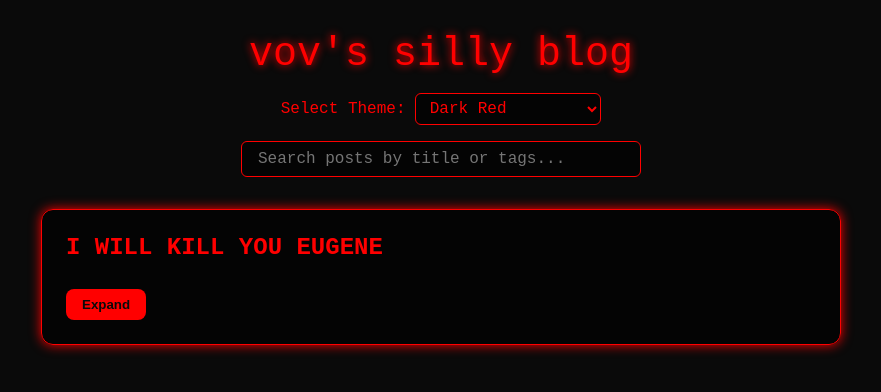
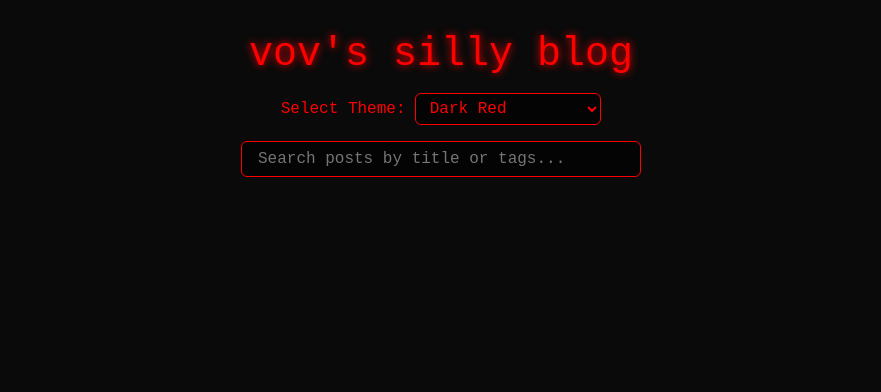
Before and after one commit to vovvy-ops/vov-s-silly-blog, a plain HTML site: page index.html in a window 1280 px wide. Shown: the whole page, without its empty margins (199-1080 px from the left). Drawn offline with Linux system fonts and the light colour scheme.

Commit message:
Update index.html

```diff
--- a/index.html
+++ b/index.html
@@ -191,14 +191,6 @@
 <div class="container" id="posts-container">
   <!-- Paste your exported post HTML here -->
 
-    <div class="post" data-tags="kill eugene glock15 model 2">
-  <h2>I WILL KILL YOU EUGENE</h2>
-  <div class="post-body" style="display:none;">
-    <pre><font face="monospace">what the sigma,eugene</font></pre><ul><li>what the sigma once more,eugene</li></ul><div><font size="6" color="#28f000">WHAT THE SIGMA ONE MORE ONCE MORE EUGENE</font></div><div><font size="6" color="#28f000">what one<span style="background-color: rgb(31, 99, 189);">earth eugene</span></font></div><div><i>as</i></div><div><b style="">as</b></div><div><u><br></u></div><div><u>as</u></div><div><a href="google.com">google.com</a><br></div>
-  </div>
-  <button class="expand-btn" onclick="togglePostBody(this)">Expand</button>
-</div>
-
 
   </div>
 
```
